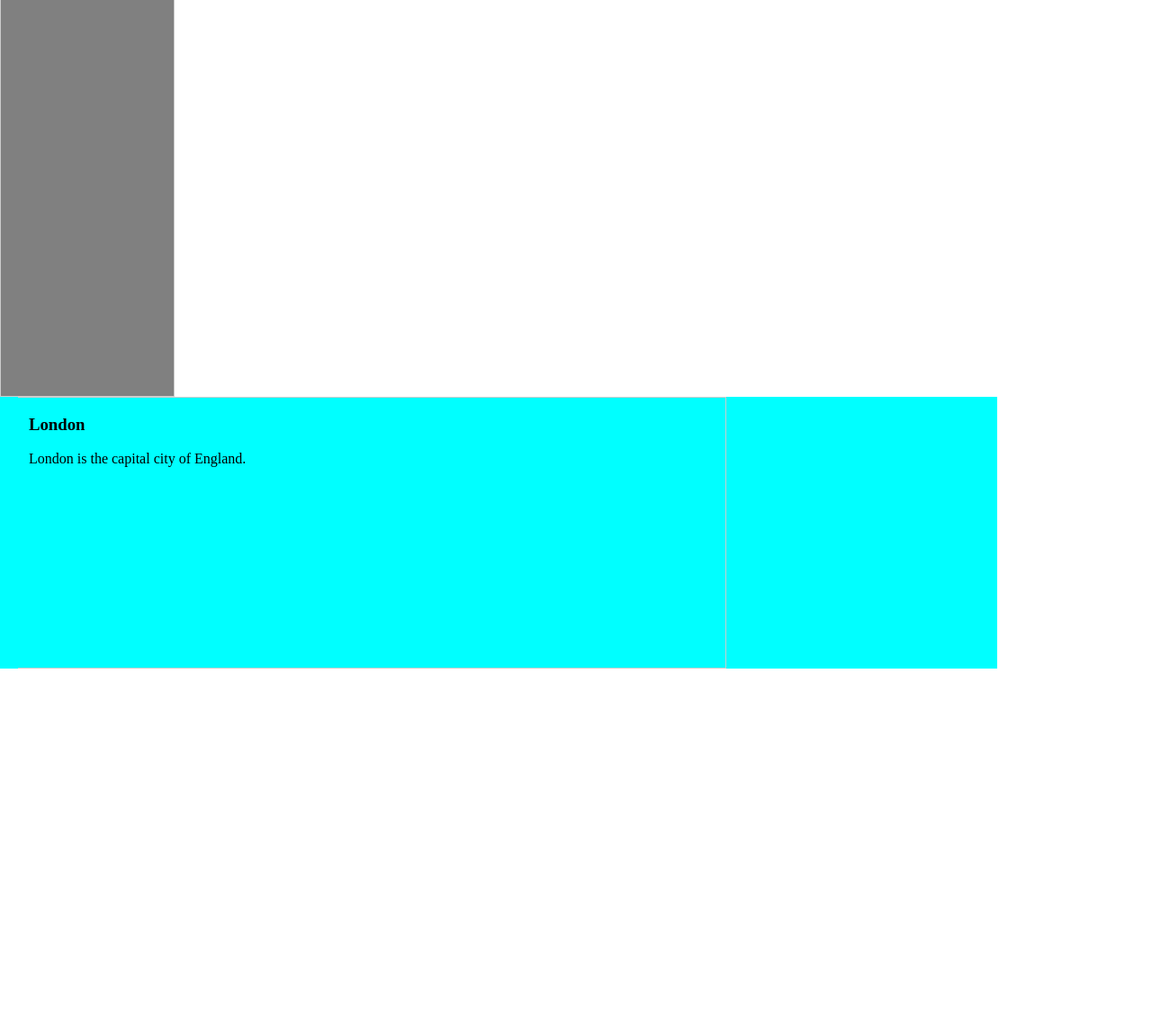
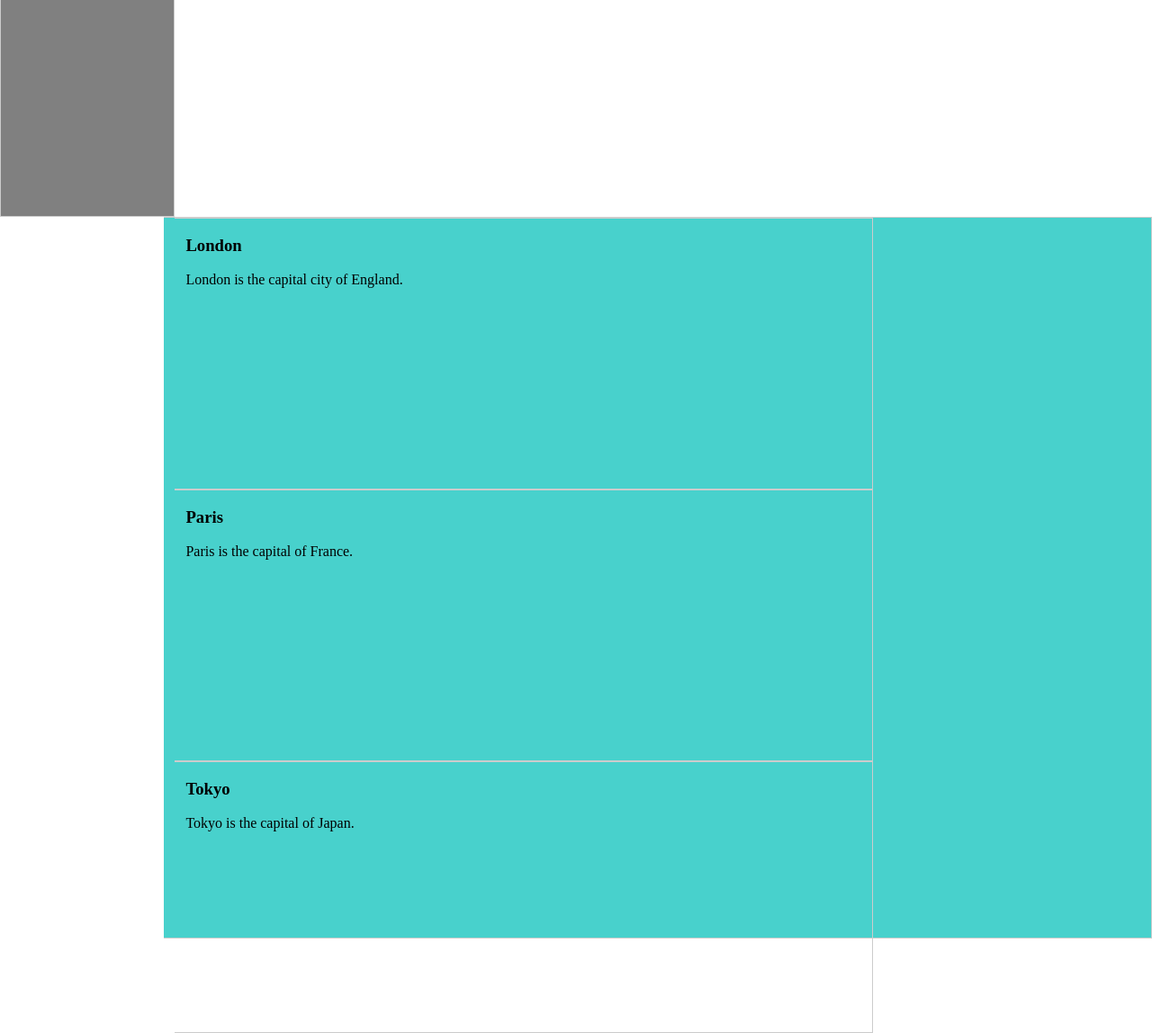
Before and after one commit to R4Lpf/Padel-Tournaments, a PHP site: page / in a window 1280 px wide. Shown: the part 828-1976 px from the top of the page at 90% size. Before the commit the page ends 1571 px from the top, so only its background shows below. Run offline with PHP 8.4, Linux system fonts and the light colour scheme; some libraries are stand-ins or nearby versions.

Commit message:
aggiustato content

```diff
--- a/JS-Scripts/change-page-on-left-tab-click.js
+++ b/JS-Scripts/change-page-on-left-tab-click.js
@@ -0,0 +1,16 @@
+function openCity(evt, cityName) {
+  var i, tabcontent, tablinks;
+  tabcontent = document.getElementsByClassName("tabcontent");
+  for (i = 0; i < tabcontent.length; i++) {
+    tabcontent[i].style.display = "none";
+  }
+  tablinks = document.getElementsByClassName("tablinks");
+  for (i = 0; i < tablinks.length; i++) {
+    tablinks[i].className = tablinks[i].className.replace(" active", "");
+  }
+  document.getElementById(cityName).style.display = "block";
+  evt.currentTarget.className += " active";
+}
+
+// Get the element with id="defaultOpen" and click on it
+document.getElementById("defaultOpen").click();
--- a/index.html
+++ b/index.html
@@ -6,16 +6,23 @@
     <script src="https://kit.fontawesome.com/ad39549f21.js" crossorigin="anonymous"></script>
 </head>
 <body>
+    <script src="/JS-Scripts/change-page-on-left-tab-click.js"></script>
     <div class = "header">
             <h1><img class = "header-image" src= "img/31756.png" height="70" width="100"></h1>
     </div>
+
+
+
     <div class = "topnav">
         <a href="index.html">Padel Tournaments</a>
         <a href="/Sign-up/index.html" style="float: right;">Sign up</a>
         <a href= "gioco_padel.html" style="float: right;">Il gioco</a>
         <a href="index.html" style="float: right;">Homepage</a>
     </div>
-    <div class = "left-column">
+
+
+
+    <div class = "tab">
         <button class = "tablinks">
             <a href="/Tournamets"> <i class="fas fa-trophy"></i> Tournaments </a>
         </button>
@@ -32,11 +39,24 @@
             <a href="/News Feed"> <i class="fas fa-newspaper"></i> News Feed </a>
         </button>
     </div>
-    <div class = "right-column">
-        <div class="tabcontent">
+
+
+
+    <div class = "content">
+        <div id="London" class="tabcontent">
             <h3>London</h3>
             <p>London is the capital city of England.</p>
-        </div>
+          </div>
+
+          <div id="Paris" class="tabcontent">
+            <h3>Paris</h3>
+            <p>Paris is the capital of France.</p>
+          </div>
+
+          <div id="Tokyo" class="tabcontent">
+            <h3>Tokyo</h3>
+            <p>Tokyo is the capital of Japan.</p>
+          </div>
     </div>
 <!-- <p align="center">Questo sito è stato progettato per la gestione e la visualizzazione di informazioni sui tornei di padel</p> -->
 </body>
--- a/style.css
+++ b/style.css
@@ -1,3 +1,8 @@
+
+html, body
+{
+    height: 100%;
+}
 
 body
 {
@@ -42,16 +47,17 @@
     color: black;
 }
 
-.left-column
+.tab
 {
     float: left;
     border: 1px solid #ccc;
     background-color: grey;
     width: 15%;
-    height: 1000px;
+    height: 100%;
+
 }
 
-.left-column button
+.tab button
 {
     display: block;
     background-color: inherit;
@@ -65,12 +71,12 @@
     transition: 0.3s;
 }
 
-.left-column button i
+.tab button i
 {
     padding-right:10px;
 }
 
-.left-column button a
+.tab button a
 {
     float: left;
     display: block;
@@ -86,22 +92,25 @@
 }
 
 
-.left-column button:hover
+.tab button:hover
 {
     background-color: #ddd;
 }
 
-.left-column button.active
+.tab button.active
 {
     background-color: #ccc;
 }
 
-.right-column
+.content
 {
-    float: left;
-    width: 85%;
-    background-color: cyan;
-    padding-left: 20px;
+    float: right;
+    padding: 0px 12px;
+    border: 1px solid #ccc;
+    width: 83.8%;
+    border-left: none;
+    height: 100%;
+    background: mediumturquoise;
 }
 
 .tabcontent {
```
